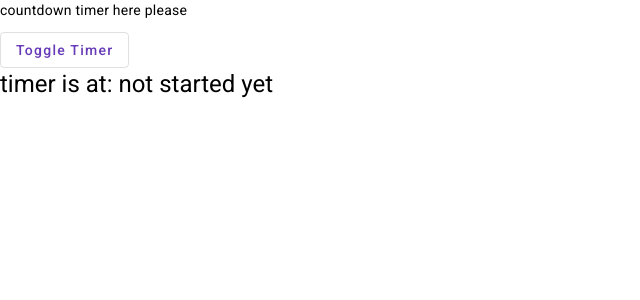
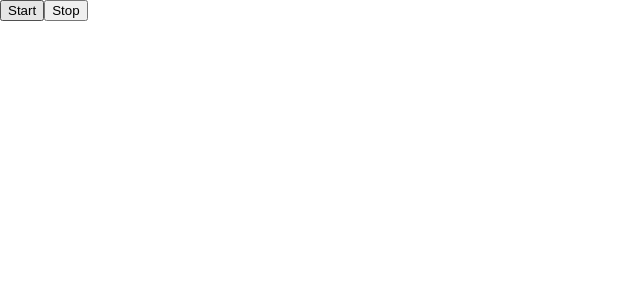
Before and after one commit to CAWilson94/pomodoro, an Angular app: page / in a window 1280 px wide. Shown: the top 300 px of the page, without its empty margins (0-640 px from the left). Built offline with nearby package versions, Linux system fonts and the light colour scheme.

Commit message:
basic timer

```diff
--- a/src/app/app.module.ts
+++ b/src/app/app.module.ts
@@ -6,11 +6,13 @@ import { AppRoutingModule } from './app-routing.module';
 import { AppComponent } from './app.component';
 import { PomodoroComponent } from './pomodoro/pomodoro.component';
 import { BrowserAnimationsModule } from '@angular/platform-browser/animations';
+import { TimerComponent } from './timer/timer.component';
 
 @NgModule({
   declarations: [
     AppComponent,
-    PomodoroComponent
+    PomodoroComponent,
+    TimerComponent
   ],
   imports: [
     BrowserModule,
--- a/src/app/pomodoro/pomodoro.component.html
+++ b/src/app/pomodoro/pomodoro.component.html
@@ -1,3 +1 @@
-<p>countdown timer here please</p>
-<button (click) = "toggleTimer()" mat-stroked-button color="primary">Toggle Timer</button>
-<h1> timer is at: {{ this.timer }}</h1>
+<app-timer></app-timer>
--- a/src/app/pomodoro/pomodoro.component.ts
+++ b/src/app/pomodoro/pomodoro.component.ts
@@ -9,7 +9,7 @@ export class PomodoroComponent {
 
   timer: string = "not started yet";
 
-  toggleTimer(){
+  toggleTimer() {
     console.log("Hello");
     this.startCountdown(1000);
   }
--- /dev/null
+++ b/src/app/timer/timer.component.html
@@ -0,0 +1,3 @@
+<button (click)="start()">Start</button>
+<button (click)="stop()">Stop</button>
+{{display}}
--- /dev/null
+++ b/src/app/timer/timer.component.ts
@@ -0,0 +1,45 @@
+import { Component } from '@angular/core';
+
+@Component({
+  selector: 'app-timer',
+  templateUrl: './timer.component.html',
+  styleUrls: ['./timer.component.scss']
+})
+export class TimerComponent {
+  display: any;
+  public timerInterval: any;
+
+  start() {
+    this.timer(25);
+  }
+  stop() {
+    clearInterval(this.timerInterval);
+  }
+
+  timer(minute:any) {
+    // let minute = 1;
+    let seconds: number = minute * 60;
+    let textSec: any = '0';
+    let statSec: number = 60;
+
+    const prefix = minute < 10 ? '0' : '';
+
+    this.timerInterval = setInterval(() => {
+      seconds--;
+      if (statSec != 0) statSec--;
+      else statSec = 59;
+
+      if (statSec < 10) {
+        textSec = '0' + statSec;
+      } else textSec = statSec;
+
+      this.display = `${prefix}${Math.floor(seconds / 60)}:${textSec}`;
+
+      if (seconds == 0) {
+        console.log('finished');
+        clearInterval(this.timerInterval);
+      }
+    }, 1000);
+  }
+
+}
```
Also changed, not shown: src/app/timer/timer.component.scss (added), 1 other file (tests, documents, lock files or other folders).
